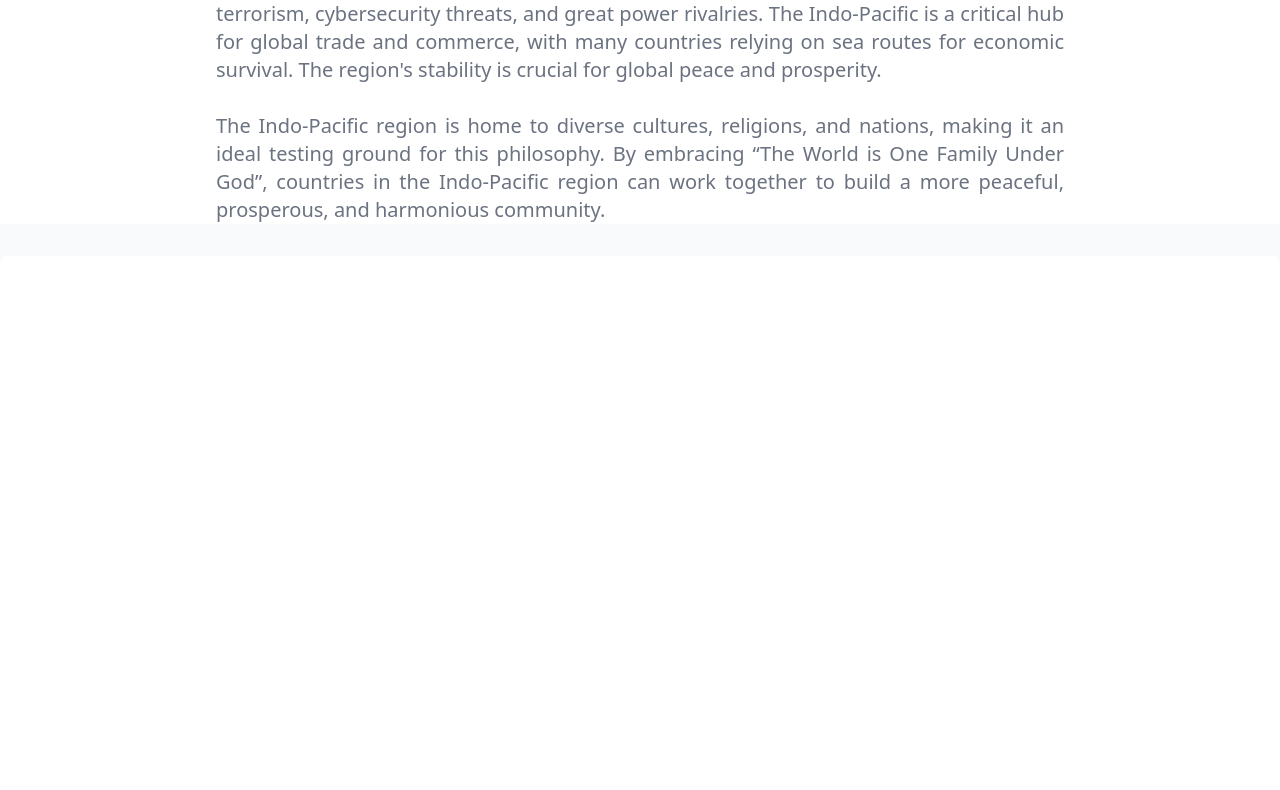
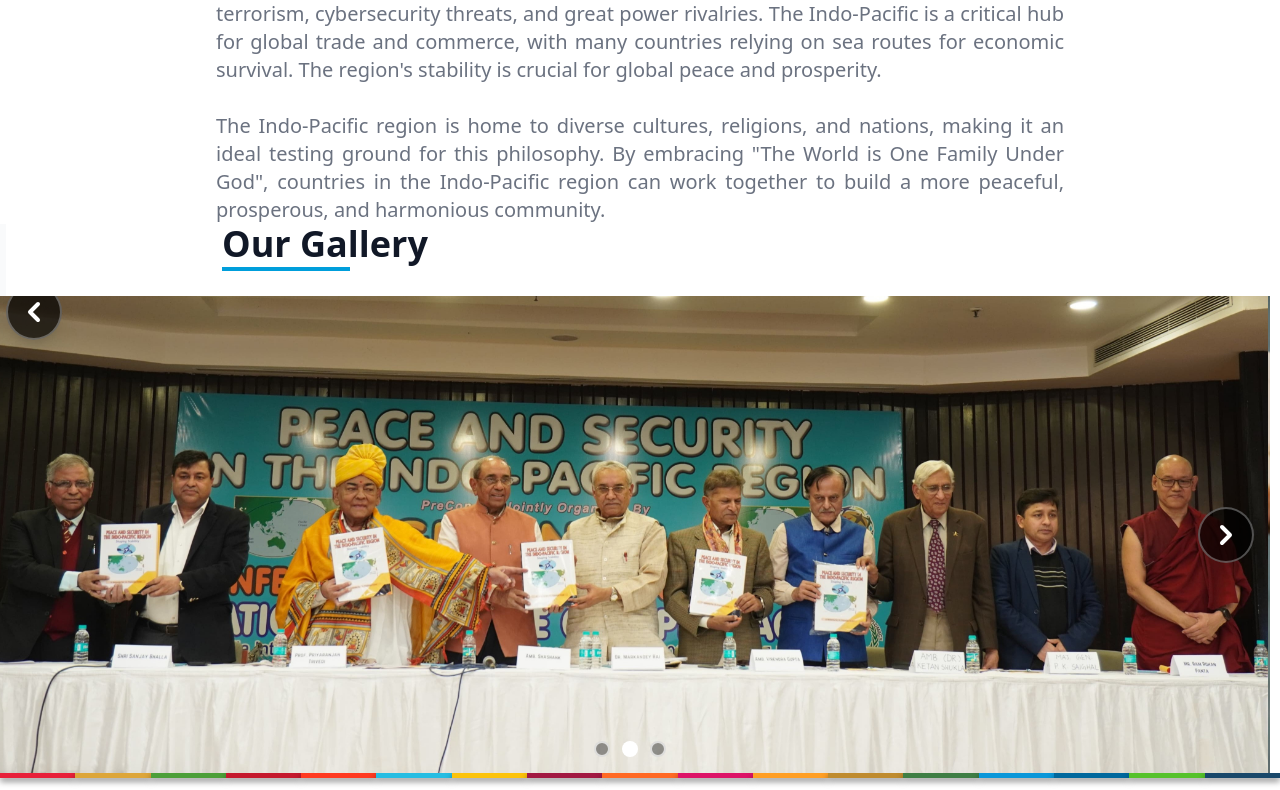
Before and after one commit to devanshtyagi26/Global-Peace-Foundation, a React (Vite) app: page / in a window 1280 px wide. Shown: the part 650-1440 px from the top of the page. Built offline with nearby package versions, Linux system fonts and the light colour scheme.

Commit message:
Carousel not loading issue : Fixed

```diff
--- a/src/components/Carousel.tsx
+++ b/src/components/Carousel.tsx
@@ -1,95 +1,151 @@
 import one from "/Carousel/one.jpg";
 import two from "/Carousel/two.jpg";
 import three from "/Carousel/three.jpg";
+import { useEffect, useState, useRef } from "react";
+
+// Add TypeScript declaration for the Preline carousel
+declare global {
+  interface Window {
+    HSStaticCarousel?: {
+      autoInit: () => void;
+    };
+  }
+}
 
 export const Carousel = () => {
+  // State to track the current slide index
+  const [currentSlide, setCurrentSlide] = useState(0);
+  const slides = [one, three, two]; // Array of slide images
+  const autoPlayRef = useRef<number | null>(null);
+  const slidesContainerRef = useRef<HTMLDivElement>(null);
+
+  // Function to go to a specific slide
+  const goToSlide = (index: number) => {
+    // Handle wrapping around
+    let newIndex = index;
+    if (newIndex < 0) newIndex = slides.length - 1;
+    if (newIndex >= slides.length) newIndex = 0;
+
+    setCurrentSlide(newIndex);
+
+    // Manually scroll the container if ref is available
+    if (slidesContainerRef.current) {
+      const slideWidth = slidesContainerRef.current.clientWidth;
+      slidesContainerRef.current.scrollTo({
+        left: slideWidth * newIndex,
+        behavior: "smooth",
+      });
+    }
+  };
+
+  // Handle next and previous slide
+  const nextSlide = () => goToSlide(currentSlide + 1);
+  const prevSlide = () => goToSlide(currentSlide - 1);
+
+  // Set up auto-play effect
+  useEffect(() => {
+    // Start autoplay
+    autoPlayRef.current = window.setInterval(() => {
+      nextSlide();
+    }, 4000);
+
+    // Cleanup on unmount
+    return () => {
+      if (autoPlayRef.current !== null) {
+        window.clearInterval(autoPlayRef.current);
+      }
+    };
+  }, [currentSlide]);
+
   return (
-    <>
+    <div className="w-screen -mx-4 relative overflow-hidden">
+      {/* Slides container - Height is more adaptive now */}
       <div
-        data-hs-carousel='{
-    "loadingClasses": "opacity-0",
-    "dotsItemClasses": "hs-carousel-active:bg-blue-700 hs-carousel-active:border-blue-700 size-3 border border-gray-400 rounded-full cursor-pointer",
-    "isAutoPlay": true
-  }'
-        className="relative w-full mt-[2rem] h-fit"
+        className="relative"
+        style={{
+          height: "auto",
+          maxHeight: "clamp(300px, 70vh, 650px)",
+        }}
       >
-        <div className="hs-carousel relative overflow-hidden w-full h-[35rem] min-h-96 bg-white rounded-lg ">
-          <div className="hs-carousel-body absolute top-0 bottom-0 start-0 flex flex-nowrap transition-transform duration-700 opacity-0">
-            <div className="hs-carousel-slide h-full w-full flex justify-center items-center w-full h-full bg-gray-100">
+        {/* Render all slides absolutely positioned */}
+        <div
+          ref={slidesContainerRef}
+          className="flex w-full h-full snap-x snap-mandatory overflow-x-auto scrollbar-hide"
+          style={{
+            scrollSnapType: "x mandatory",
+            WebkitOverflowScrolling: "touch",
+            scrollbarWidth: "none", // Firefox
+            msOverflowStyle: "none", // IE/Edge
+          }}
+        >
+          {slides.map((slide, index) => (
+            <div
+              key={index}
+              className="flex-none w-full h-full snap-center flex justify-center items-center"
+            >
               <img
-                src={import.meta.env.BASE_URL + "Carousel/one.jpg"}
-                className="w-full h-full object-cover"
-                alt="Slide 1"
+                src={slide}
+                className="w-full max-h-full object-contain md:object-cover"
+                alt={`Slide ${index + 1}`}
               />
             </div>
-            <div className="hs-carousel-slide h-full w-full flex justify-center items-center w-full h-full bg-gray-200">
-              <img
-                src={import.meta.env.BASE_URL + "Carousel/three.jpg"}
-                className="w-full h-full object-cover"
-                alt="Slide 2"
-              />
-            </div>
-            <div className="hs-carousel-slide h-full w-full flex justify-center items-center w-full h-full bg-gray-300">
-              <img
-                src={import.meta.env.BASE_URL + "Carousel/two.jpg"}
-                className="w-full h-full object-cover"
-                alt="Slide 3"
-              />
-            </div>
+          ))}
         </div>
       </div>
 
-        {/* Previous Button */}
+      {/* Previous Button - Small and corner-attached on mobile */}
       <button
-          type="button"
-          className="hs-carousel-prev hs-carousel-disabled:opacity-50 hs-carousel-disabled:pointer-events-none absolute inset-y-0 start-0 inline-flex justify-center items-center w-11.5 h-full text-gray-800 hover:bg-gray-800/10 focus:outline-hidden focus:bg-gray-800/10 rounded-s-lg"
+        onClick={prevSlide}
+        className="absolute left-[12px] md:left-4 top-1/2 md:-translate-y-1/2 top-[40%] md:top-4 z-20 bg-black/70 hover:bg-black/90 text-white w-10 h-10 md:w-14 md:h-14 rounded-full flex items-center justify-center shadow-xl border-2 border-white/30"
+        aria-label="Previous slide"
       >
-          <span className="text-2xl" aria-hidden="true">
         <svg
-              className="shrink-0 size-10 text-white"
+          className="size-6 md:size-8"
           xmlns="http://www.w3.org/2000/svg"
-              width="24"
-              height="24"
           viewBox="0 0 24 24"
           fill="none"
           stroke="currentColor"
-              strokeWidth="2"
+          strokeWidth="3"
           strokeLinecap="round"
           strokeLinejoin="round"
         >
           <path d="m15 18-6-6 6-6"></path>
         </svg>
-          </span>
-          <span className="sr-only">Previous</span>
       </button>
 
-        {/* Next Button */}
+      {/* Next Button - Small and corner-attached on mobile */}
       <button
-          type="button"
-          className="hs-carousel-next hs-carousel-disabled:opacity-50 hs-carousel-disabled:pointer-events-none absolute inset-y-0 end-0 inline-flex justify-center items-center w-11.5 h-full text-gray-800 hover:bg-gray-800/10 focus:outline-hidden focus:bg-gray-800/10 rounded-e-lg"
+        onClick={nextSlide}
+        className="absolute right-0 md:right-4 top-1/2 md:-translate-y-1/2 top-[40%] md:top-1/2 z-20 bg-black/70 hover:bg-black/90 text-white w-10 h-10 md:w-14 md:h-14 rounded-full flex items-center justify-center shadow-xl border-2 border-white/30"
+        aria-label="Next slide"
       >
-          <span className="sr-only">Next</span>
-          <span className="text-2xl" aria-hidden="true">
         <svg
-              className="shrink-0 size-10 text-white"
+          className="size-6 md:size-8"
           xmlns="http://www.w3.org/2000/svg"
-              width="24"
-              height="24"
           viewBox="0 0 24 24"
           fill="none"
           stroke="currentColor"
-              strokeWidth="2"
+          strokeWidth="3"
           strokeLinecap="round"
           strokeLinejoin="round"
         >
           <path d="m9 18 6-6-6-6"></path>
         </svg>
-          </span>
       </button>
 
-        {/* Pagination (Optional) */}
-        <div className="hs-carousel-pagination flex justify-center absolute bottom-3 start-0 end-0 flex gap-x-2"></div>
+      {/* Pagination indicators */}
+      <div className="absolute bottom-4 left-0 right-0 flex justify-center gap-3 z-20">
+        {slides.map((_, index) => (
+          <button
+            key={index}
+            onClick={() => goToSlide(index)}
+            className={`w-4 h-4 rounded-full border-2 border-white/70 ${
+              currentSlide === index ? "bg-white" : "bg-black/40"
+            }`}
+            aria-label={`Go to slide ${index + 1}`}
+          />
+        ))}
       </div>
-    </>
+    </div>
   );
 };
--- a/src/i18n/locales/en.json
+++ b/src/i18n/locales/en.json
@@ -24,7 +24,10 @@
   "about": {
     "AboutUs": {
       "title": "About Us",
-      "subtitle": "Indo-Pacific Peace Forum provides a platform, where a group of organizations, institutions, stakeholders, and experts can exchange ideas and discuss issues, to promote peace and stability across the Indo-Pacific. The Indo-Pacific region is an expansive stretch from the eastern coast of Africa to the western shores of the Americas. The Indo-Pacific region is home to over 50% of the world's population and accounts for 60% of global GDP. The Indo-Pacific region faces complex security challenges, including territorial disputes, terrorism, cybersecurity threats, and great power rivalries. The Indo-Pacific is a critical hub for global trade and commerce, with many countries relying on sea routes for economic survival. The region's stability is crucial for global peace and prosperity. \n\n The Indo-Pacific region is home to diverse cultures, religions, and nations, making it an ideal testing ground for this philosophy. By embracing “The World is One Family Under God”, countries in the Indo-Pacific region can work together to build a more peaceful, prosperous, and harmonious community."
+      "subtitle": "Indo-Pacific Peace Forum provides a platform, where a group of organizations, institutions, stakeholders, and experts can exchange ideas and discuss issues, to promote peace and stability across the Indo-Pacific. The Indo-Pacific region is an expansive stretch from the eastern coast of Africa to the western shores of the Americas. The Indo-Pacific region is home to over 50% of the world's population and accounts for 60% of global GDP. The Indo-Pacific region faces complex security challenges, including territorial disputes, terrorism, cybersecurity threats, and great power rivalries. The Indo-Pacific is a critical hub for global trade and commerce, with many countries relying on sea routes for economic survival. The region's stability is crucial for global peace and prosperity. \n\n The Indo-Pacific region is home to diverse cultures, religions, and nations, making it an ideal testing ground for this philosophy. By embracing \"The World is One Family Under God\", countries in the Indo-Pacific region can work together to build a more peaceful, prosperous, and harmonious community."
+    },
+    "gallery": {
+      "title": "Our Gallery"
     },
     "Vision": {
       "title": "Vision",
@@ -48,22 +51,22 @@
       "title": "What Our Community Says",
       "list": {
         "first": {
-          "quote": "The Indo-Pacific region holds immense potential, and through mutual understanding and collaboration, we can unlock it. India must lead the way with diplomacy, development, and sustainable practices to ensure a peaceful future.",
+          "quote": "The Indo-Pacific region holds immense potential, and through mutual understanding and collaboration, we can unlock it. India must lead the way with diplomacy, development, and sustainable practices to ensure a peaceful future.",
           "author": "Dr. Markandey Rai",
           "role": "Chairman GPF India & President IPPF"
         },
         "second": {
-          "quote": "Leadership is key to fostering peace, and each of us has a role to play. Embracing Vasudhaiva Kutumbakam, we can mitigate conflict through education, cooperation, and dialogue to build a more peaceful future for the Indo-Pacific.",
+          "quote": "Leadership is key to fostering peace, and each of us has a role to play. Embracing Vasudhaiva Kutumbakam, we can mitigate conflict through education, cooperation, and dialogue to build a more peaceful future for the Indo-Pacific.",
           "author": "Prof Dr. Priyaranjan Trivedi",
           "role": "President Confederation of Indian Universities "
         },
         "third": {
-          "quote": "The Indo-Pacific will flourish if we embrace Vasudhaiva Kutumbakam and the shared traditions of Asian nations. Strengthening cross-cultural interaction, involving youth in new projects, and enhancing regional connectivity will pave the way for a more cooperative and prosperous future.",
+          "quote": "The Indo-Pacific will flourish if we embrace Vasudhaiva Kutumbakam and the shared traditions of Asian nations. Strengthening cross-cultural interaction, involving youth in new projects, and enhancing regional connectivity will pave the way for a more cooperative and prosperous future.",
           "author": "Ambassador Shashank",
           "role": "Former President ARSP"
         },
         "fourth": {
-          "quote": "India's leadership in SAGAR highlights the strategic importance of maritime boundaries in the Indo-Pacific. Through wisdom-based strategies, we continue to strengthen regional stability and cooperation.",
+          "quote": "India's leadership in SAGAR highlights the strategic importance of maritime boundaries in the Indo-Pacific. Through wisdom-based strategies, we continue to strengthen regional stability and cooperation.",
           "author": "Mr. Sanjay Bhalla",
           "role": "Vice President,  ARSP "
         },
@@ -73,7 +76,7 @@
           "role": ""
         },
         "sixth": {
-          "quote": "Strengthening infrastructure, security, technology, and partnerships between India and Kenya is key to regional growth. A reformed multilateral and financial system can better address emerging challenges in the Global South, benefiting Africa and Asia alike.",
+          "quote": "Strengthening infrastructure, security, technology, and partnerships between India and Kenya is key to regional growth. A reformed multilateral and financial system can better address emerging challenges in the Global South, benefiting Africa and Asia alike.",
           "author": "Winnie Mwanjala",
           "role": "Head of Chancery, Kenya"
         }
@@ -128,7 +131,7 @@
   },
   "blueEconomy": {
     "title": "Blue Economy",
-    "subtitle": "India Blue Economy refers to an economic paradigm that prioritizes the preservation and regeneration of the marine environment while simultaneously fostering sustainable human growth and development. \nBlue economy is the sustainable use of ocean resources for economic growth and improved livelihoods. The overall contribution of the ocean to the economies, the need to address environmental and ecological sustainability.\nThus, the ocean economy is a growth opportunity for both developed and developing countries. The blue economy is intrinsically linked to the sustainable development goal(SDGs)14 labelled as life below water which concerns the conservation and sustainable use of water resources. The UN has declared the decade 2021-2030 as the decade of “ocean science for sustainable development”.",
+    "subtitle": "India Blue Economy refers to an economic paradigm that prioritizes the preservation and regeneration of the marine environment while simultaneously fostering sustainable human growth and development. \nBlue economy is the sustainable use of ocean resources for economic growth and improved livelihoods. The overall contribution of the ocean to the economies, the need to address environmental and ecological sustainability.\nThus, the ocean economy is a growth opportunity for both developed and developing countries. The blue economy is intrinsically linked to the sustainable development goal(SDGs)14 labelled as life below water which concerns the conservation and sustainable use of water resources. The UN has declared the decade 2021-2030 as the decade of \"ocean science for sustainable development\".",
     "pillars": {
       "title": "Three pillars of the blue economy",
       "types": {
--- a/src/index.css
+++ b/src/index.css
@@ -40,6 +40,7 @@
 /* Smooth scrolling */
 html {
   scroll-behavior: smooth;
+  overflow-x: hidden;
 }
 
 /* Transition utilities */
--- a/src/pages/About.tsx
+++ b/src/pages/About.tsx
@@ -160,7 +160,15 @@ const About = () => {
           </div>
         </div>
       </section>
-      <Carousel />
+      <section className="py-0 bg-white left-[6px] relative">
+        <div className="px-0 mx-auto w-full">
+          <h2 className="text-3xl font-extrabold text-gray-900 sm:text-4xl text-left text-[1.7rem] leading-[1.75rem] relative mb-8 px-4 md:px-6 lg:px-8 mx-auto md:max-w-[57rem] w-full">
+            {t("about.gallery.title") || "Our Gallery"}
+            <span className="absolute left-4 md:left-6 lg:left-8 w-[14%] border-t-4 border-[#009edb] mt-[2.7rem]"></span>
+          </h2>
+          <Carousel />
+        </div>
+      </section>
       <SdgOutline />
       {/* Vision Section */}
       <section id="vision" className="py-16 pt-16 bg-white pt-8 pb-0  ">
```
Also changed, not shown: src/App.tsx (+48 -0 lines). Lines whose indentation alone changed are shown as unchanged.
